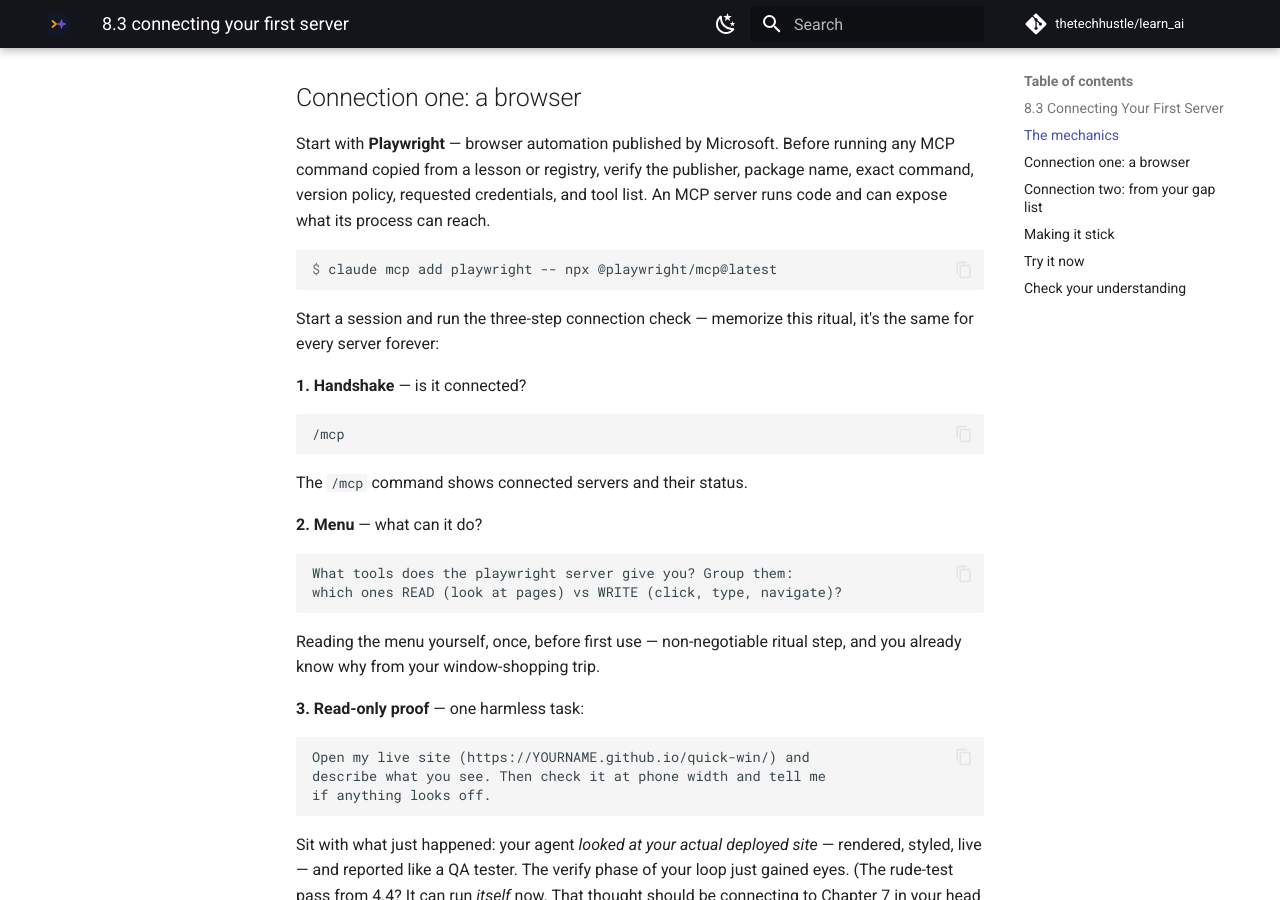
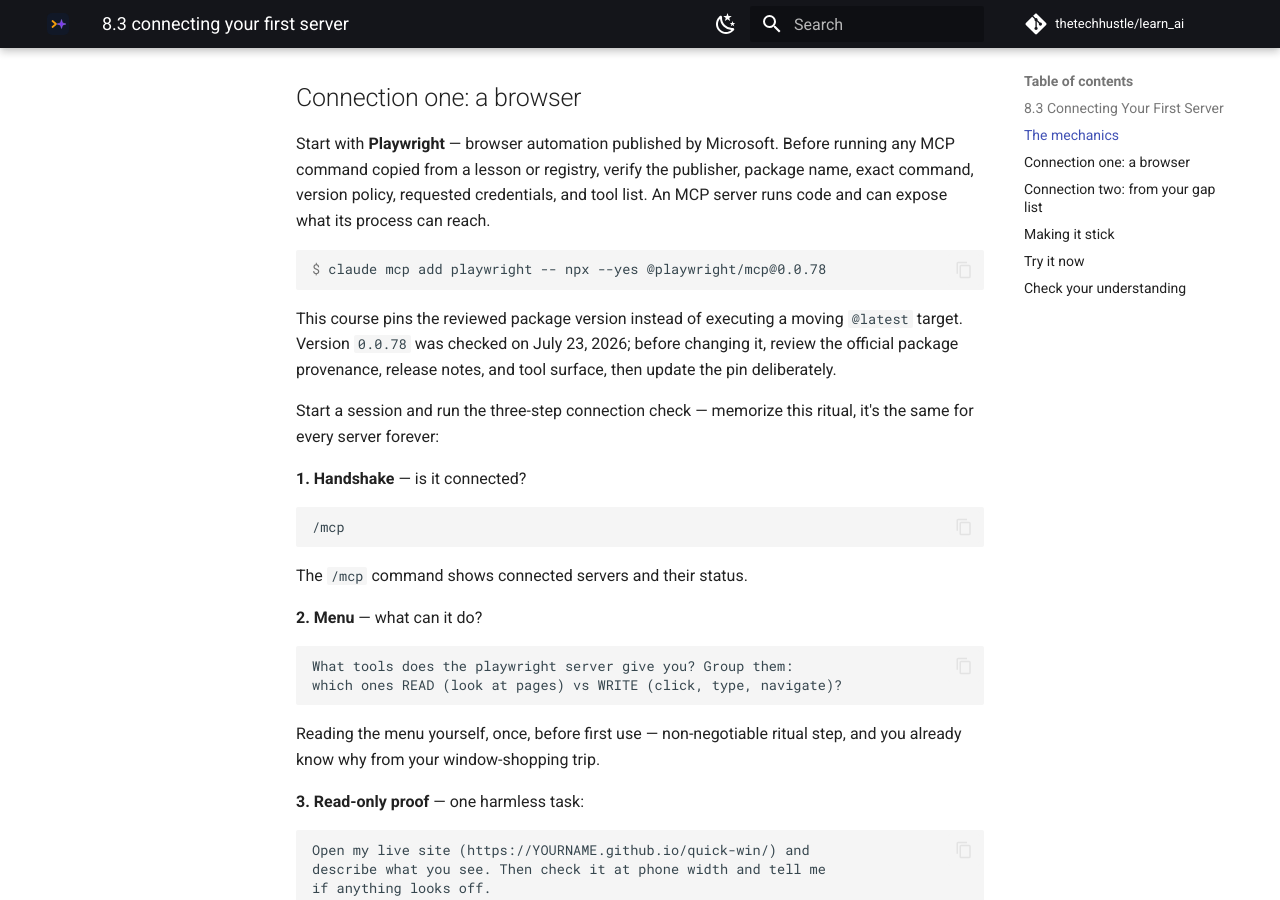
Before and after one commit to thetechhustle/learn_ai, an MkDocs documentation site: the page built from docs/lessons/08_mcp_connecting_tools/8.3_connecting_your_first_server.md, in a window 1280 px wide and 900 px high, scrolled down 926 px. Built offline with MkDocs 1.6.1 and Material for MkDocs 9.7.7, drawn with Linux system fonts in a browser that asks for light colours; comment, search, counter and statistics services are not loaded.

Commit message:
Pin reviewed Playwright MCP release

````diff
--- a/docs/lessons/08_mcp_connecting_tools/8.3_connecting_your_first_server.md
+++ b/docs/lessons/08_mcp_connecting_tools/8.3_connecting_your_first_server.md
@@ -27,8 +27,10 @@
 Start with **Playwright** — browser automation published by Microsoft. Before running any MCP command copied from a lesson or registry, verify the publisher, package name, exact command, version policy, requested credentials, and tool list. An MCP server runs code and can expose what its process can reach.
 
 ```console
-$ claude mcp add playwright -- npx @playwright/mcp@latest
+$ claude mcp add playwright -- npx --yes @playwright/mcp@0.0.78
 ```
+
+This course pins the reviewed package version instead of executing a moving `@latest` target. Version `0.0.78` was checked on July 23, 2026; before changing it, review the official package provenance, release notes, and tool surface, then update the pin deliberately.
 
 Start a session and run the three-step connection check — memorize this ritual, it's the same for every server forever:
 
````
